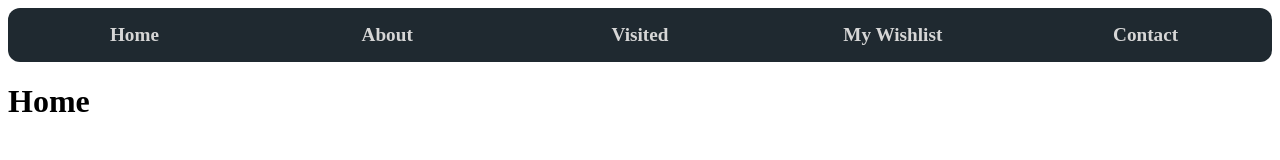
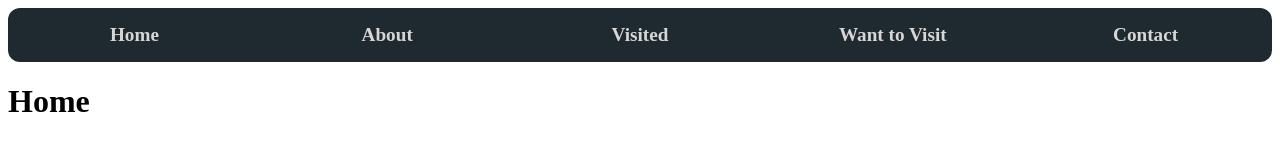
Before and after one commit to RaghavSwaminathan26/BootcampTeam9, a Next.js app: page / in a window 1280 px wide. Shown: the top 160 px of the page. Built offline with nearby package versions, Linux system fonts and the light colour scheme.

Commit message:
fix: corrected route and title for 'want-to-visit' page in navbar

```diff
--- a/src/components/Navbar.tsx
+++ b/src/components/Navbar.tsx
@@ -16,7 +16,7 @@ export default function Navbar() {
             <Link href="/visited">Visited</Link>
           </li>
           <li key="want-to-visit">
-            <Link href="/my-wishlist">My Wishlist</Link>
+            <Link href="/want-to-visit">Want to Visit</Link>
           </li>
           <li key="contact">
             <Link href="/contact">Contact</Link>
```
